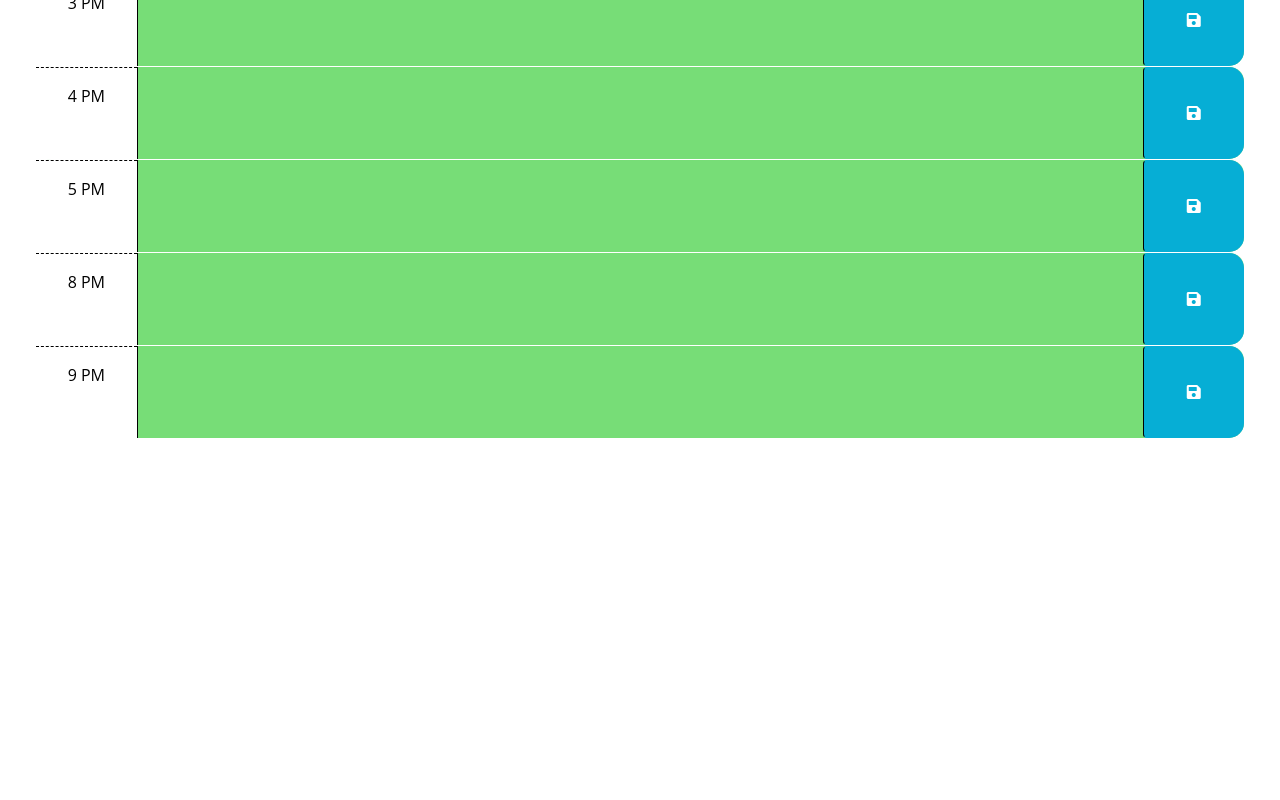
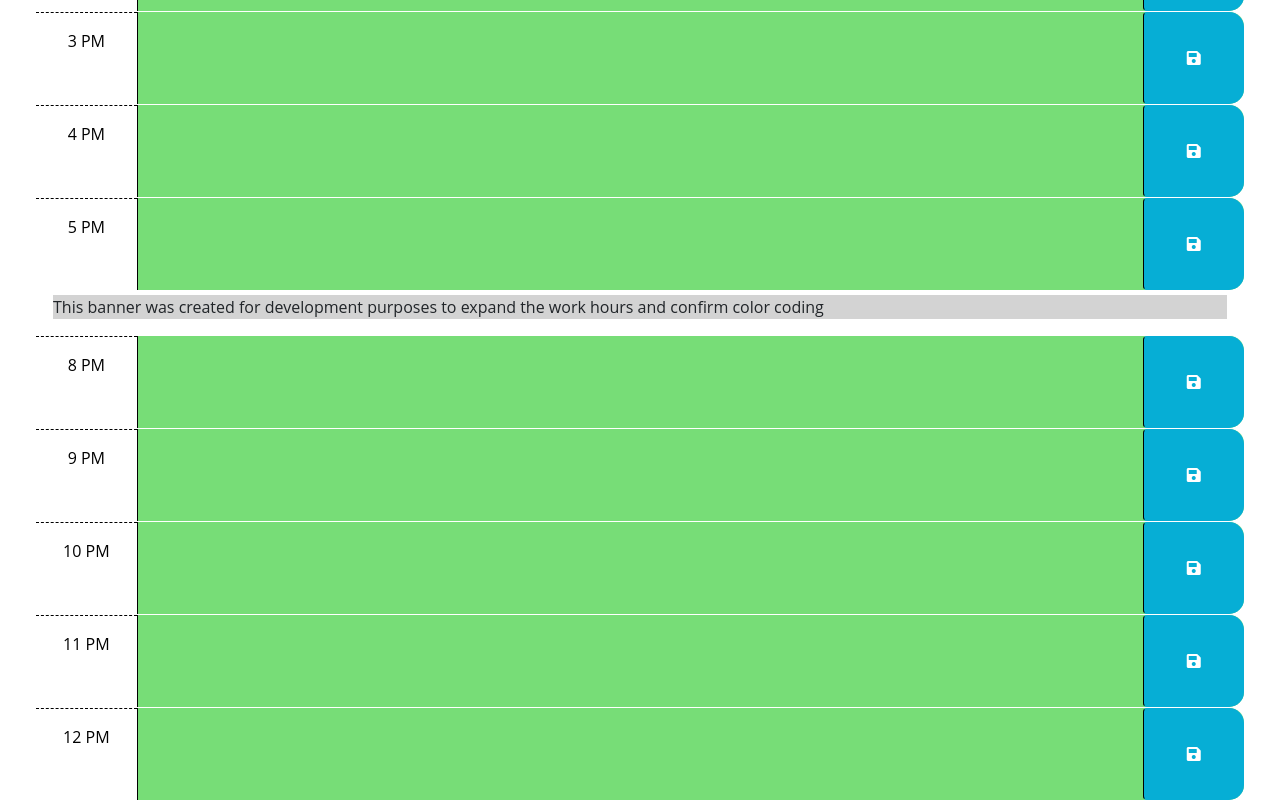
Before and after one commit to MSabaO/bootcamp2023-Challenge5, a website: page index.html in a window 1280 px wide. Shown: the part 882-1682 px from the top of the page. Before the commit the page ends 1320 px from the top, so only its background shows below. Drawn offline with nearby package versions, Linux system fonts and the light colour scheme.

Commit message:
added clear button in html

```diff
--- a/Assets/css/style.css
+++ b/Assets/css/style.css
@@ -60,3 +60,9 @@ textarea {
   font-size: 20px;
   transition: all 0.3s ease-in-out;
 }
+
+.banner {
+  background-color: lightgray;
+  margin: 5px;
+  padding: 10px auto;
+}
--- a/Assets/javascript/script.js
+++ b/Assets/javascript/script.js
@@ -64,7 +64,6 @@ $(document).ready(function () {
   // the values of the corresponding textarea elements. HINT: How can the id
   // attribute of each time-block be used to do this?
   // Get item from local storage if any
-  $("#hour-8 .description").val(localStorage.getItem("hour-8"));
   $("#hour-9 .description").val(localStorage.getItem("hour-9"));
   $("#hour-10 .description").val(localStorage.getItem("hour-10"));
   $("#hour-11 .description").val(localStorage.getItem("hour-11"));
@@ -76,6 +75,9 @@ $(document).ready(function () {
   $("#hour-17 .description").val(localStorage.getItem("hour-17"));
   $("#hour-20 .description").val(localStorage.getItem("hour-20"));
   $("#hour-21 .description").val(localStorage.getItem("hour-21"));
+  $("#hour-22 .description").val(localStorage.getItem("hour-22"));
+  $("#hour-23 .description").val(localStorage.getItem("hour-23"));
+  $("#hour-24 .description").val(localStorage.getItem("hour-24"));
 
   timeTracker();
 });
--- a/index.html
+++ b/index.html
@@ -31,6 +31,12 @@
       <h1 class="display-3">Work Day Scheduler</h1>
       <p class="lead">A simple calendar app for scheduling your work day</p>
       <p id="currentDay" class="lead"></p>
+      <button
+        class="clearBtn btn btn-secondary"
+        onclick="window.localStorage.clear(); window.location.reload();"
+      >
+        Clear Scheduler
+      </button>
     </header>
     <div class="container-fluid px-5">
       <!-- Use class for "past", "present", and "future" to apply styles to the
@@ -116,6 +122,14 @@
           <i class="fas fa-save" aria-hidden="true"></i>
         </button>
       </div>
+
+      <div class="banner">
+        <p>
+          This banner was created for development purposes to expand the work
+          hours and confirm color coding
+        </p>
+      </div>
+
       <div id="hour-20" class="row time-block future past present">
         <div class="col-2 col-md-1 hour text-center py-3">8 PM</div>
         <textarea class="col-8 col-md-10 description" rows="3"> </textarea>
@@ -125,6 +139,27 @@
       </div>
       <div id="hour-21" class="row time-block future past present">
         <div class="col-2 col-md-1 hour text-center py-3">9 PM</div>
+        <textarea class="col-8 col-md-10 description" rows="3"> </textarea>
+        <button class="btn saveBtn col-2 col-md-1" aria-label="save">
+          <i class="fas fa-save" aria-hidden="true"></i>
+        </button>
+      </div>
+      <div id="hour-22" class="row time-block future past present">
+        <div class="col-2 col-md-1 hour text-center py-3">10 PM</div>
+        <textarea class="col-8 col-md-10 description" rows="3"> </textarea>
+        <button class="btn saveBtn col-2 col-md-1" aria-label="save">
+          <i class="fas fa-save" aria-hidden="true"></i>
+        </button>
+      </div>
+      <div id="hour-23" class="row time-block future past present">
+        <div class="col-2 col-md-1 hour text-center py-3">11 PM</div>
+        <textarea class="col-8 col-md-10 description" rows="3"> </textarea>
+        <button class="btn saveBtn col-2 col-md-1" aria-label="save">
+          <i class="fas fa-save" aria-hidden="true"></i>
+        </button>
+      </div>
+      <div id="hour-24" class="row time-block future past present">
+        <div class="col-2 col-md-1 hour text-center py-3">12 PM</div>
         <textarea class="col-8 col-md-10 description" rows="3"> </textarea>
         <button class="btn saveBtn col-2 col-md-1" aria-label="save">
           <i class="fas fa-save" aria-hidden="true"></i>
```
